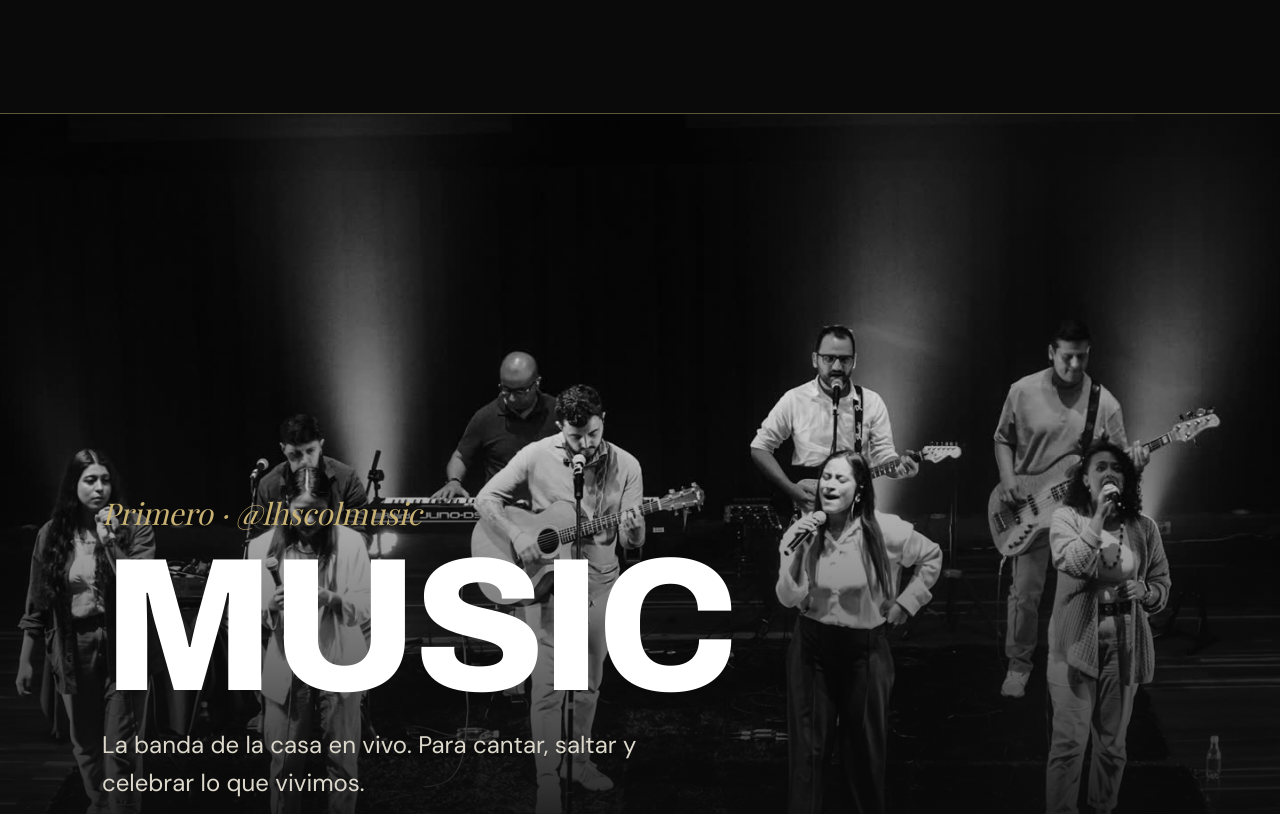
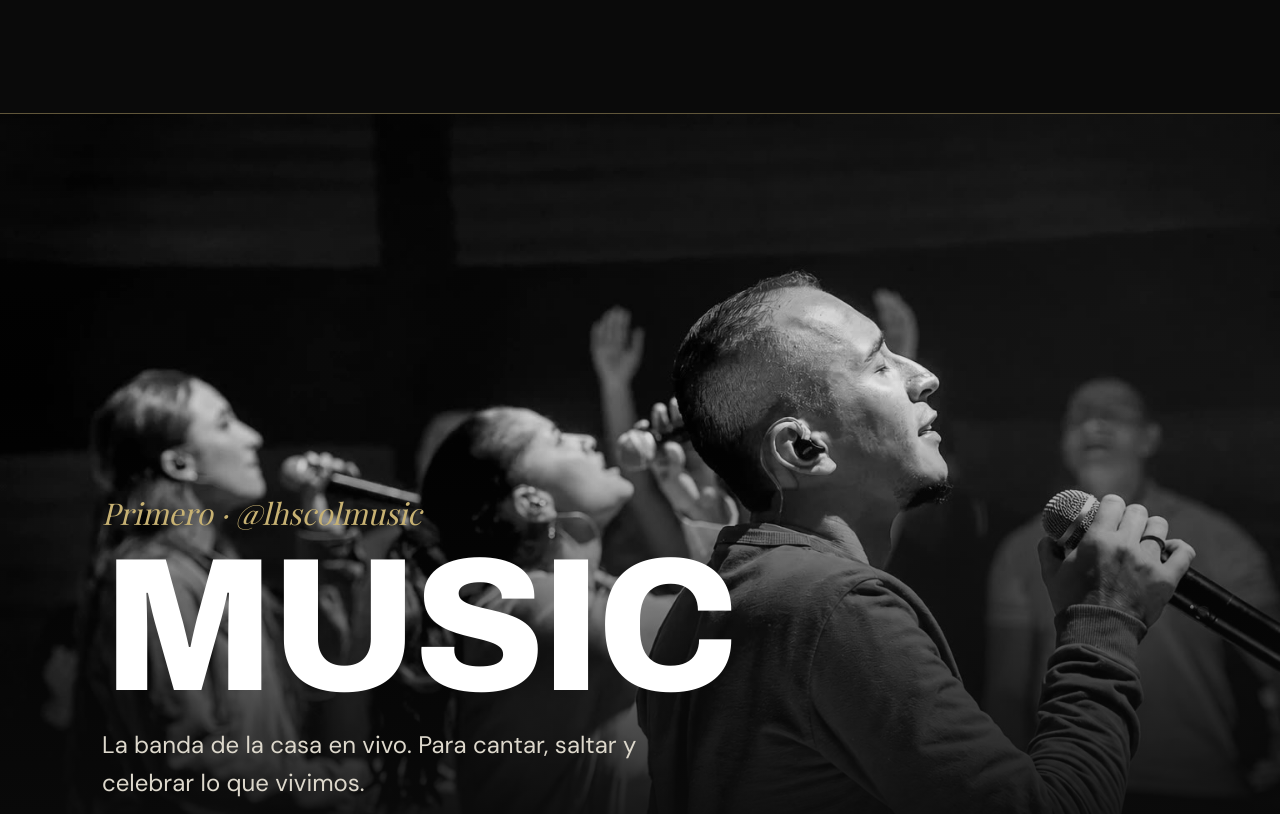
Before and after one commit to leadcomunidad-creator/lhscol, a website: page vision/index.html in a window 1280 px wide. Shown: the part 1536-2350 px from the top of the page. Drawn offline with nearby package versions, Linux system fonts and the light colour scheme; no server answers; a web font is replaced by a local one.

Commit message:
VISIÓN: nueva foto del capítulo Music
Co-Authored-By: Claude Sonnet 5.5 <noreply@anthropic.com>

```diff
--- a/vision/index.html
+++ b/vision/index.html
@@ -206,7 +206,7 @@ footer a{color:var(--crema)}
   </section>
 
   <div id="noche">
-    <article class="chap"><div class="im" style="background-image:url(/assets/vision/sitio/a-banda.jpg)" role="img" aria-label="La banda de LHSCOL en vivo"></div><div class="w"><div class="num">Primero · @lhscolmusic</div><h3>Music</h3><p>La banda de la casa en vivo. Para cantar, saltar y celebrar lo que vivimos.</p></div></article>
+    <article class="chap"><div class="im" style="background-image:url(/assets/vision/sitio/music.jpg);background-position:68% 30%" role="img" aria-label="Las voces de LHSCOL cantando en vivo"></div><div class="w"><div class="num">Primero · @lhscolmusic</div><h3>Music</h3><p>La banda de la casa en vivo. Para cantar, saltar y celebrar lo que vivimos.</p></div></article>
     <article class="chap"><div class="im" style="background-image:url(/assets/vision/sitio/c-mensaje.jpg)" role="img" aria-label="Un mensaje en la experiencia campestre"></div><div class="w"><div class="num">Después · para ti</div><h3>Mensaje</h3><p>Palabras directas y prácticas para cerrar este año y empezar el siguiente con dirección.</p></div></article>
     <article class="chap last"><div class="im" style="background-image:url(/assets/vision/sitio/a-luces.jpg)" role="img" aria-label="Celebración con luces en el escenario"></div><div class="w"><div class="num">El momento central</div><h3>Temporada 2027</h3><div class="secret"><b aria-hidden="true"></b><small>Su nombre se revela esa noche</small></div><p>No lo vamos a contar antes. Hay que estar ahí.</p></div></article>
   </div>
```
Also changed, not shown: assets/vision/sitio/music.jpg (added).
